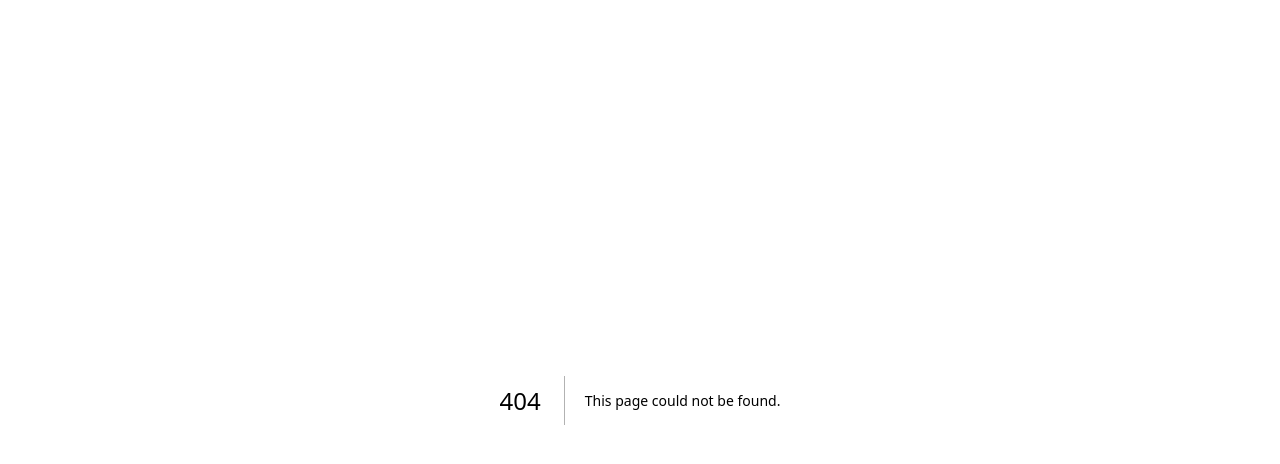
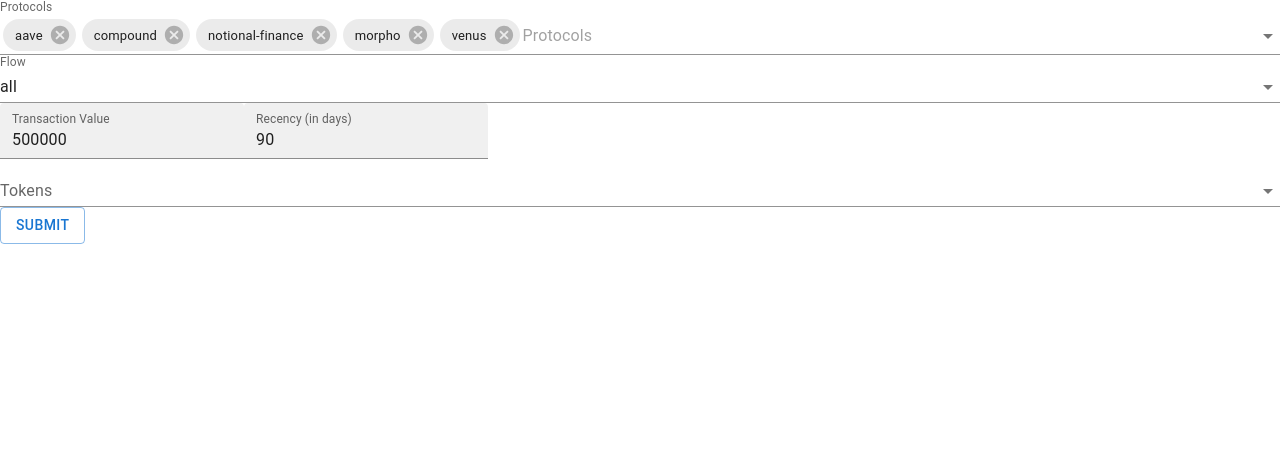
Before and after one commit to VarunNaik14/term-debank-caller, a Next.js app: page /find-users in a window 1280 px wide. Before the commit this address had no page. Shown: the top 464 px of the page. Built offline with nearby package versions, Linux system fonts and the light colour scheme.

Commit message:
added new page to collect users from arkham

```diff
--- /dev/null
+++ b/app/find-users/page.js
@@ -0,0 +1,129 @@
+'use client'
+import * as React from 'react';
+import { useState } from 'react';
+import {Button,TextField, Autocomplete} from '@mui/material';
+/*  method: "get",
+  url: "https://api.arkhamintelligence.com/transfers",
+  params: {
+    base: "aave,compound,notional-finance,morpho,venus",
+    flow: "in",
+    limit: "9999",
+    usdGte:"1000000",
+    timeLast:"90d",*/
+
+const protocolSelect = ['aave','compound','notional-finance','morpho','venus'];
+const flowSelect = ['in','out','all'];
+const tokenSelect = ['usd-coin','staked-ether','wrapped-steth','gho','ethereum','dai','savings-dai']
+
+export default function Page(){
+
+    const [protocols,setProtocols] = useState([]);
+    const [flow,setFlow] = useState('all');
+    const [transactionvalue,setTransactionValue] = useState(500000);
+    const [recency,setRecency] = useState(90);
+    const [tokens,setTokens] = useState([]);
+
+
+    return(
+        <div>
+            <Autocomplete
+                value = {protocolSelect}
+                onChange = {(event,newValue) => {
+                    setProtocols(newValue);
+                }}
+                multiple
+                id="select-protocol"
+                options={protocolSelect}
+                renderInput={(params) => (
+                <TextField
+                    {...params}
+                    variant="standard"
+                    label="Protocols"
+                    placeholder="Protocols"
+                />
+                )}
+            />
+
+            <Autocomplete
+                value = {flow}
+                onChange = {(event,newValue) => {
+                    setFlow(newValue);
+                }}
+                id="select-flow"
+                options={flowSelect}
+                renderInput={(params) => (
+                <TextField
+                    {...params}
+                    variant="standard"
+                    label="Flow"
+                    placeholder="Flow"
+                />
+                )}
+            />
+
+            <TextField
+                id="set-transaction-value"
+                label="Transaction Value"
+                type="number"
+                value = {transactionvalue}
+                onChange = {(event)=>{
+                    setTransactionValue(event.target.value);
+
+
+                }}
+                InputLabelProps={{
+                    shrink: true,
+                }}
+                variant="filled"
+            />
+
+            <TextField
+                id="set-recency"
+                label="Recency (in days)"
+                type="number"
+                value = {recency}
+                onChange = {(event)=> {
+                    setRecency(event.target.value);
+
+
+                }}
+                InputLabelProps={{
+                    shrink: true,
+                }}
+                variant="filled"
+            />
+
+            <Autocomplete
+                value = {tokens}
+                onChange = {(event,newValue) => {
+                    setTokens(newValue);
+                }}
+                multiple
+                id="select-tokens"
+                options={tokenSelect}
+                renderInput={(params) => (
+                <TextField
+                    {...params}
+                    variant="standard"
+                    label="Tokens"
+                    placeholder="Tokens"
+                />
+                )}
+            />
+
+            <Button
+              variant="outlined"
+              onClick={() => {
+
+                alert(flow);
+
+              }}>
+              Submit
+            </Button>
+        </div>
+
+
+    )
+}
+
+//
```
